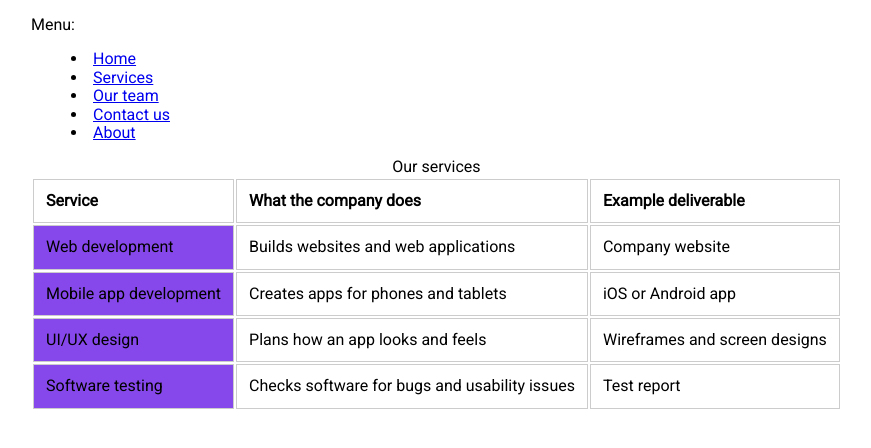
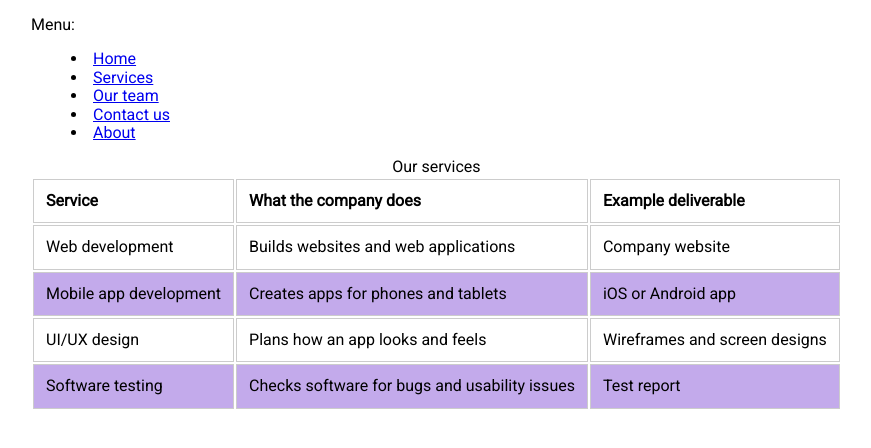
Before and after one commit to kvolchkov/full-stack-course, a plain HTML site: page pages/services.html in a window 1280 px wide. Shown: the whole page, without its empty margins (33-904 px from the left). Drawn offline with Linux system fonts and the light colour scheme.

Commit message:
style: fixed style

```diff
--- a/style/table.css
+++ b/style/table.css
@@ -11,6 +11,6 @@
   text-align: left;
 }
 
-.services-table tbody td:nth-child(1) {
-  background-color: #8748eb;
+.services-table tbody tr:nth-child(even) {
+  background-color: #c3aaeb;
 }
```
